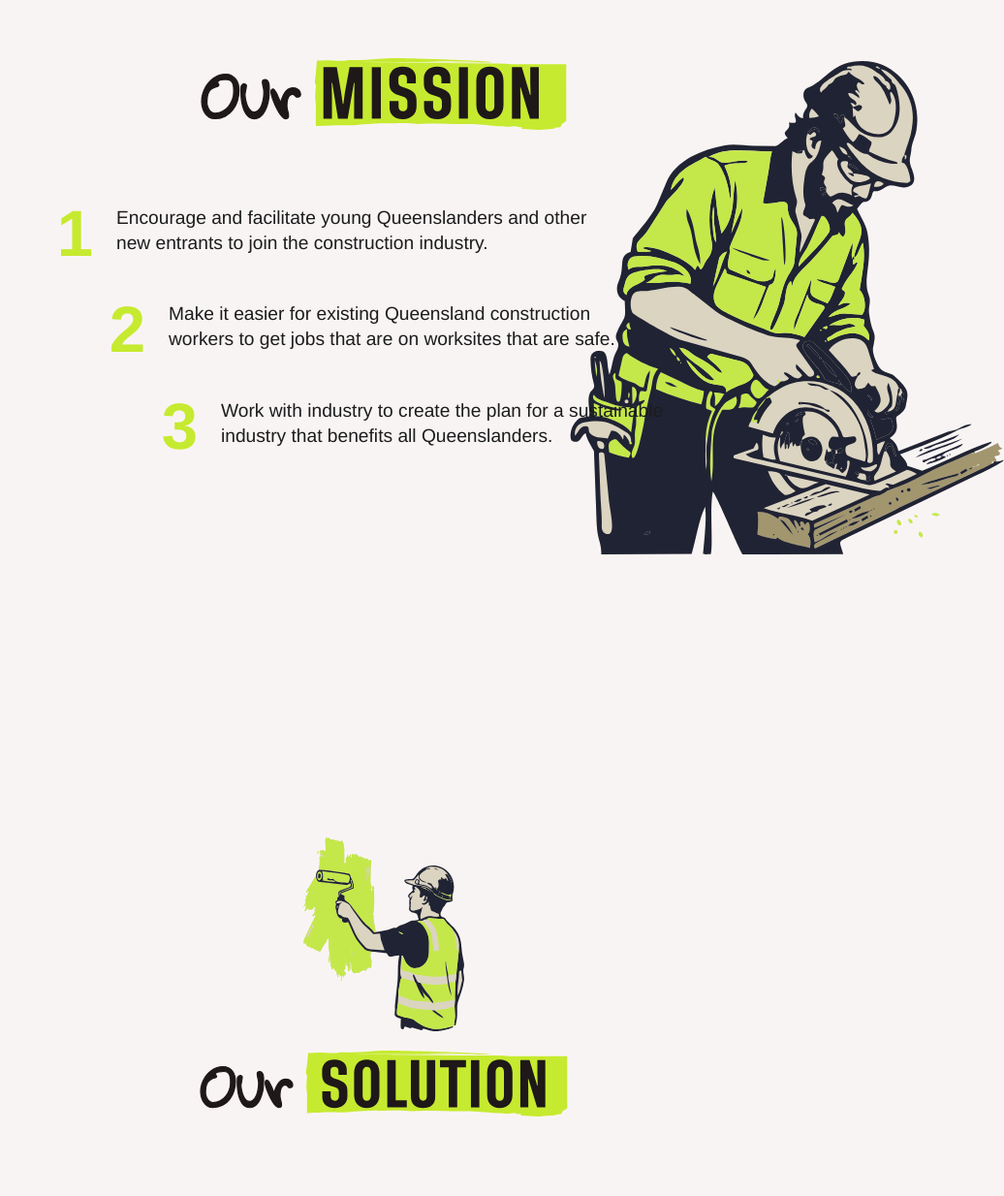
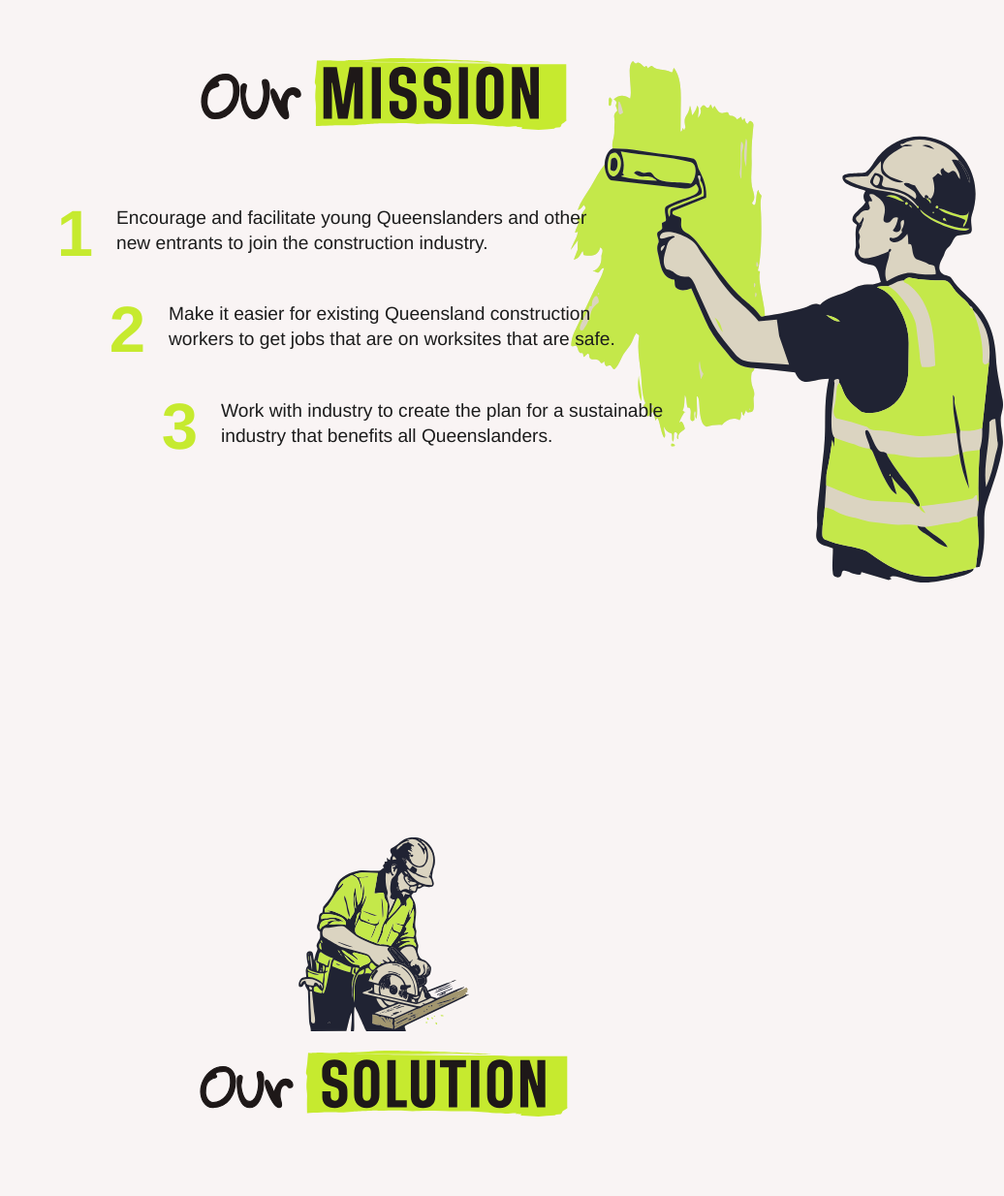
Before and after one commit to JamesMcCannCoding/BuildingBeyond, a Next.js app: page / in a window 1280 px wide. Shown: the part 1736-2970 px from the top of the page at 97% size, without its empty margins (244-1280 px from the left). Built offline with nearby package versions, Linux system fonts and the light colour scheme.

Commit message:
Swap images Asset17.svg and Asset18.svg

```diff
--- a/app/page.tsx
+++ b/app/page.tsx
@@ -130,7 +130,7 @@ export default function Home() {
           <Reveal delay={400} className="revealRight">
             <div className="characterWrap">
               <Image
-                src="/Asset17.svg"
+                src="/Asset18.svg"
                 alt="Painter character"
                 width={400}
                 height={400}
@@ -158,7 +158,7 @@ export default function Home() {
       <div className="solutionTopGraphic">
         <Reveal>
           <Image
-            src="/Asset18.svg"
+            src="/Asset17.svg"
             alt="Solution decoration"
             width={400}
             height={200}
```
